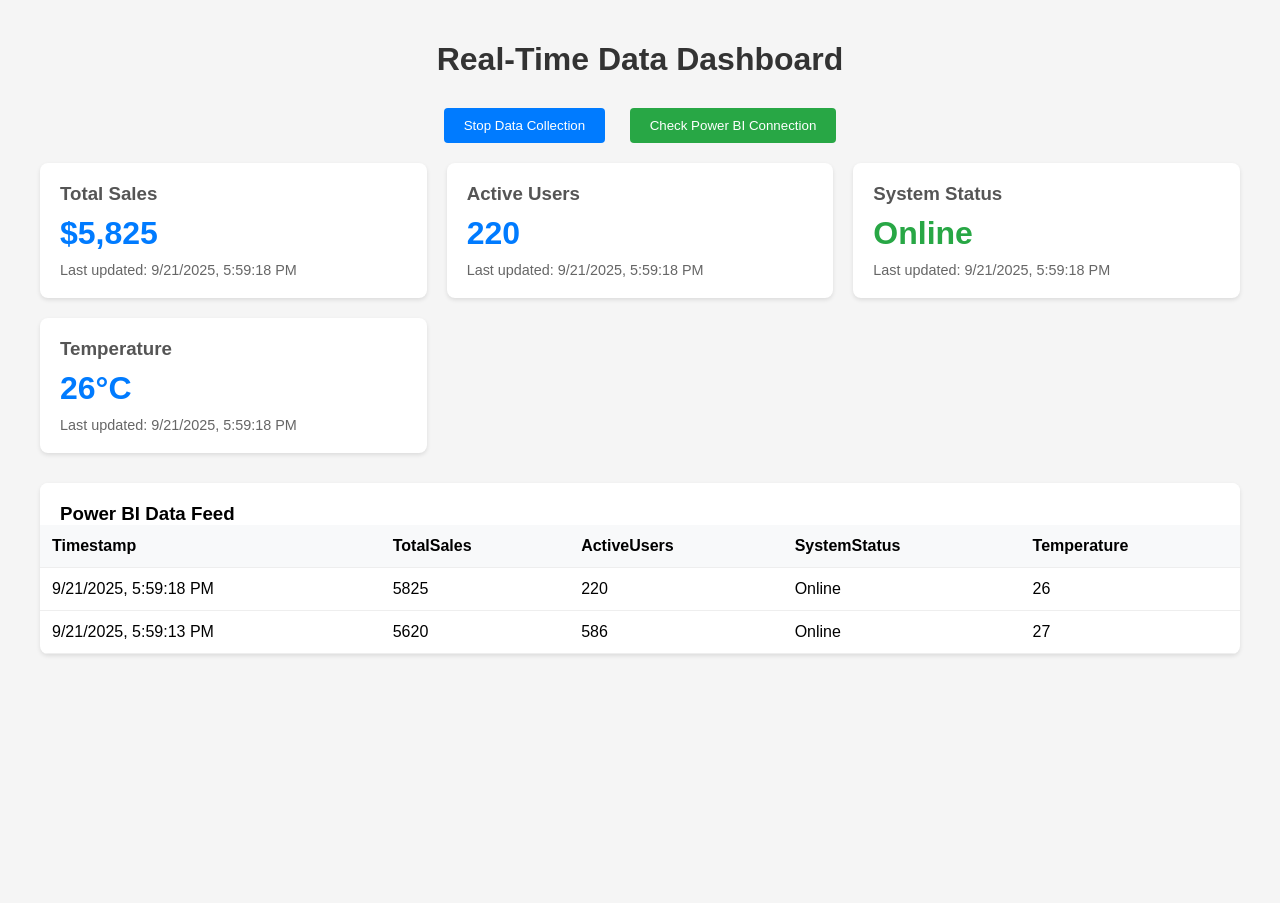
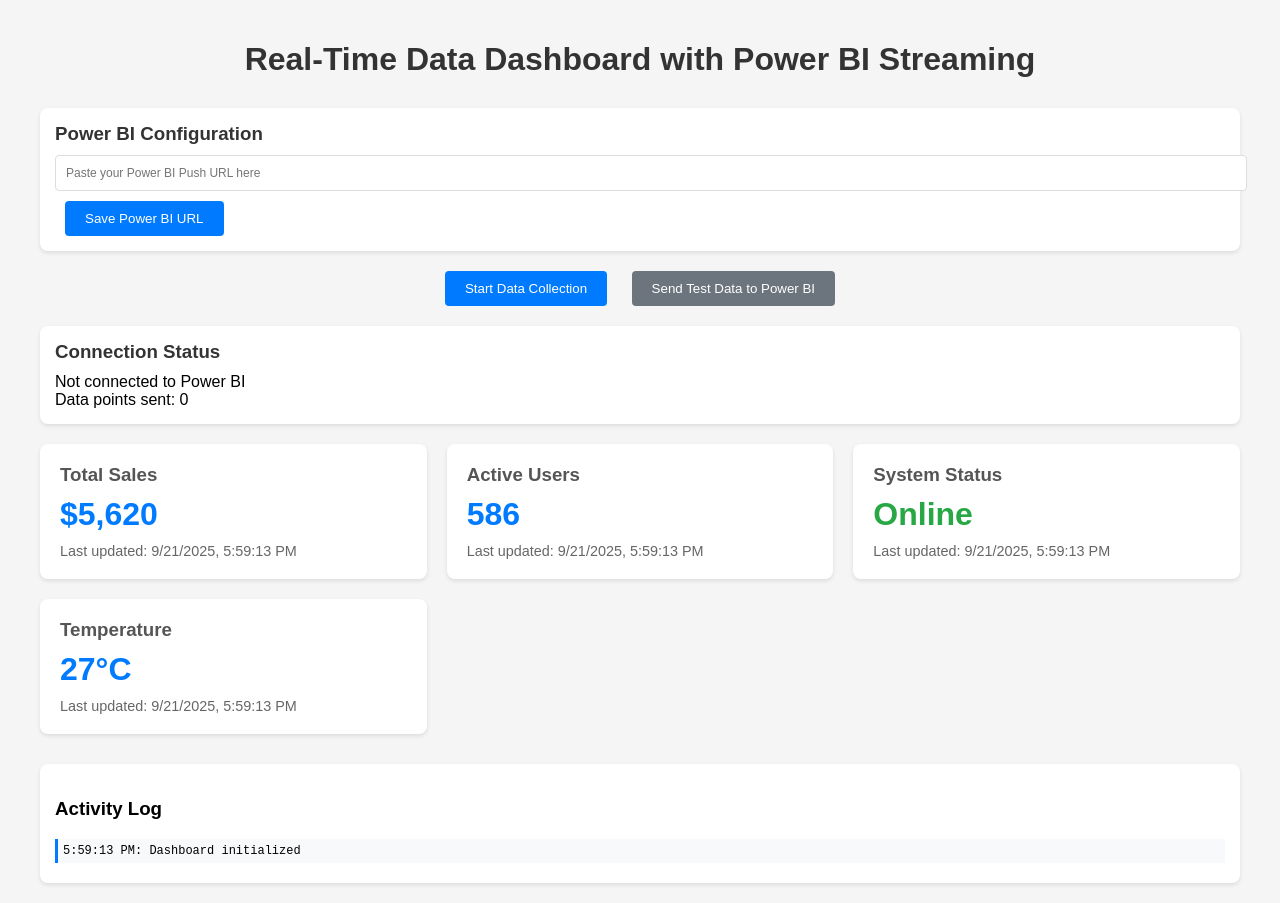
Before and after one commit to Niraj3110cmd/Nirajfirstwebsite, a plain HTML site: page index.html in a window 1280 px wide. Both pictures are taken after a click on the button "Start Data Collection". Before the commit the page ends 800 px from the top, so only its background shows below. Drawn offline with Linux system fonts and the light colour scheme.

Commit message:
index.html
get real time data

```diff
--- a/index.html
+++ b/index.html
@@ -54,29 +54,6 @@
             margin-top: 10px;
         }
 
-        .data-table {
-            background: white;
-            border-radius: 8px;
-            overflow: hidden;
-            box-shadow: 0 2px 4px rgba(0,0,0,0.1);
-        }
-
-        table {
-            width: 100%;
-            border-collapse: collapse;
-        }
-
-        th, td {
-            padding: 12px;
-            text-align: left;
-            border-bottom: 1px solid #eee;
-        }
-
-        th {
-            background-color: #f8f9fa;
-            font-weight: bold;
-        }
-
         .status-online {
             color: #28a745;
         }
@@ -104,22 +81,94 @@
             background-color: #0056b3;
         }
 
-        #exportData {
+        button:disabled {
+            background-color: #6c757d;
+            cursor: not-allowed;
+        }
+
+        #statusMessage {
             background-color: #28a745;
         }
 
-        #exportData:hover {
-            background-color: #1e7e34;
+        .status-box {
+            background: white;
+            padding: 15px;
+            border-radius: 8px;
+            box-shadow: 0 2px 4px rgba(0,0,0,0.1);
+            margin-bottom: 20px;
+        }
+
+        .status-box h3 {
+            margin: 0 0 10px 0;
+            color: #333;
+        }
+
+        .status-success {
+            color: #28a745;
+            font-weight: bold;
+        }
+
+        .status-error {
+            color: #dc3545;
+            font-weight: bold;
+        }
+
+        .url-input {
+            width: 100%;
+            padding: 10px;
+            margin-bottom: 10px;
+            border: 1px solid #ddd;
+            border-radius: 4px;
+            font-size: 12px;
+        }
+
+        .data-log {
+            background: white;
+            padding: 15px;
+            border-radius: 8px;
+            box-shadow: 0 2px 4px rgba(0,0,0,0.1);
+            max-height: 300px;
+            overflow-y: auto;
+        }
+
+        .log-entry {
+            padding: 5px;
+            margin: 5px 0;
+            background: #f8f9fa;
+            border-left: 3px solid #007bff;
+            font-family: monospace;
+            font-size: 12px;
+        }
+
+        .log-success {
+            border-left-color: #28a745;
+        }
+
+        .log-error {
+            border-left-color: #dc3545;
         }
     </style>
 </head>
 <body>
     <div class="container">
-        <h1>Real-Time Data Dashboard</h1>
+        <h1>Real-Time Data Dashboard with Power BI Streaming</h1>
+
+        <div class="status-box">
+            <h3>Power BI Configuration</h3>
+            <input type="text" id="powerBiUrl" class="url-input" placeholder="Paste your Power BI Push URL here">
+            <button onclick="savePowerBiUrl()">Save Power BI URL</button>
+            <div id="urlStatus"></div>
+        </div>
 
         <div class="controls">
-            <button onclick="toggleDataCollection()">Start Data Collection</button>
-            <button id="exportData" onclick="exportData()">Check Power BI Connection</button>
+            <button onclick="toggleDataCollection()" id="toggleButton">Start Data Collection</button>
+            <button onclick="sendTestData()" id="testButton" disabled>Send Test Data to Power BI</button>
+        </div>
+
+        <div class="status-box">
+            <h3>Connection Status</h3>
+            <div id="connectionStatus">Not connected to Power BI</div>
+            <div id="dataCount">Data points sent: 0</div>
         </div>
 
         <div class="dashboard">
@@ -148,48 +197,53 @@
             </div>
         </div>
 
-        <div class="data-table">
-            <h3 style="padding: 20px 20px 0 20px; margin: 0; background: white;">Power BI Data Feed</h3>
-            <table id="powerbi-table">
-                <thead>
-                    <tr>
-                        <th>Timestamp</th>
-                        <th>TotalSales</th>
-                        <th>ActiveUsers</th>
-                        <th>SystemStatus</th>
-                        <th>Temperature</th>
-                    </tr>
-                </thead>
-                <tbody id="dataTableBody">
-                    <!-- Power BI will read this table -->
-                </tbody>
-            </table>
+        <div class="data-log">
+            <h3>Activity Log</h3>
+            <div id="logContainer"></div>
         </div>
     </div>
 
     <script>
-        // Global variables to store our data
-        let dataCollection = [];
+        // Global variables
         let isCollecting = false;
         let dataInterval;
+        let powerBiUrl = '';
+        let dataSentCount = 0;
 
-        // Simulate real-time data generation
+        // Save Power BI URL
+        function savePowerBiUrl() {
+            const urlInput = document.getElementById('powerBiUrl');
+            const url = urlInput.value.trim();
+
+            if (url && url.includes('api.powerbi.com')) {
+                powerBiUrl = url;
+                document.getElementById('urlStatus').innerHTML = '<span class="status-success">✓ Power BI URL saved successfully</span>';
+                document.getElementById('testButton').disabled = false;
+                document.getElementById('connectionStatus').innerHTML = '<span class="status-success">Ready to send data to Power BI</span>';
+                logMessage('Power BI URL configured successfully', 'success');
+            } else {
+                document.getElementById('urlStatus').innerHTML = '<span class="status-error">✗ Invalid Power BI URL</span>';
+                logMessage('Invalid Power BI URL provided', 'error');
+            }
+        }
+
+        // Generate random data
         function generateRandomData() {
             return {
-                timestamp: new Date().toISOString(),
-                totalSales: Math.floor(Math.random() * 10000) + 5000,
-                activeUsers: Math.floor(Math.random() * 500) + 100,
-                systemStatus: Math.random() > 0.1 ? 'Online' : 'Offline',
-                temperature: Math.floor(Math.random() * 15) + 18
+                Timestamp: new Date().toISOString(),
+                TotalSales: Math.floor(Math.random() * 10000) + 5000,
+                ActiveUsers: Math.floor(Math.random() * 500) + 100,
+                SystemStatus: Math.random() > 0.1 ? 'Online' : 'Offline',
+                Temperature: Math.floor(Math.random() * 15) + 18
             };
         }
 
-        // Update the dashboard with new data
+        // Update dashboard display
         function updateDashboard(data) {
-            document.getElementById('totalSales').textContent = '$' + data.totalSales.toLocaleString();
-            document.getElementById('activeUsers').textContent = data.activeUsers;
-            document.getElementById('systemStatus').textContent = data.systemStatus;
-            document.getElementById('temperature').textContent = data.temperature + '°C';
+            document.getElementById('totalSales').textContent = '$' + data.TotalSales.toLocaleString();
+            document.getElementById('activeUsers').textContent = data.ActiveUsers;
+            document.getElementById('systemStatus').textContent = data.SystemStatus;
+            document.getElementById('temperature').textContent = data.Temperature + '°C';
 
             // Update timestamps
             const now = new Date().toLocaleString();
@@ -200,102 +254,113 @@
 
             // Update system status color
             const statusElement = document.getElementById('systemStatus');
-            if (data.systemStatus === 'Online') {
+            if (data.SystemStatus === 'Online') {
                 statusElement.className = 'value status-online';
             } else {
                 statusElement.className = 'value status-offline';
             }
         }
 
-        // Add data to the table (formatted for Power BI)
-        function addDataToTable(data) {
-            const tableBody = document.getElementById('dataTableBody');
-            const row = tableBody.insertRow(0); // Insert at the top
+        // Send data to Power BI
+        async function sendToPowerBI(data) {
+            if (!powerBiUrl) {
+                logMessage('Power BI URL not configured', 'error');
+                return false;
+            }
 
-            row.insertCell(0).textContent = new Date(data.timestamp).toLocaleString();
-            row.insertCell(1).textContent = data.totalSales;
-            row.insertCell(2).textContent = data.activeUsers;
-            row.insertCell(3).textContent = data.systemStatus;
-            row.insertCell(4).textContent = data.temperature;
+            try {
+                const response = await fetch(powerBiUrl, {
+                    method: 'POST',
+                    headers: {
+                        'Content-Type': 'application/json',
+                    },
+                    body: JSON.stringify([data])
+                });
 
-            // Keep all rows (no deletion) for Power BI to read all historical data
-            // Power BI will read all rows in the table
+                if (response.ok) {
+                    dataSentCount++;
+                    document.getElementById('dataCount').textContent = `Data points sent: ${dataSentCount}`;
+                    document.getElementById('connectionStatus').innerHTML = '<span class="status-success">✓ Connected and sending data</span>';
+                    logMessage(`Data sent successfully: Sales=$${data.TotalSales}, Users=${data.ActiveUsers}, Status=${data.SystemStatus}`, 'success');
+                    return true;
+                } else {
+                    logMessage(`Error sending data: ${response.status} - ${response.statusText}`, 'error');
+                    return false;
+                }
+            } catch (error) {
+                logMessage(`Network error: ${error.message}`, 'error');
+                document.getElementById('connectionStatus').innerHTML = '<span class="status-error">✗ Connection error</span>';
+                return false;
+            }
+        }
 
-            // Update Power BI endpoint
-            createDataEndpoint();
+        // Log messages
+        function logMessage(message, type = 'info') {
+            const logContainer = document.getElementById('logContainer');
+            const logEntry = document.createElement('div');
+            logEntry.className = `log-entry log-${type}`;
+            logEntry.textContent = `${new Date().toLocaleTimeString()}: ${message}`;
+            logContainer.insertBefore(logEntry, logContainer.firstChild);
+
+            // Keep only last 20 log entries
+            while (logContainer.children.length > 20) {
+                logContainer.removeChild(logContainer.lastChild);
+            }
         }
 
         // Toggle data collection
         function toggleDataCollection() {
-            const button = event.target;
+            const button = document.getElementById('toggleButton');
 
             if (!isCollecting) {
+                if (!powerBiUrl) {
+                    alert('Please configure your Power BI URL first!');
+                    return;
+                }
+
                 isCollecting = true;
                 button.textContent = 'Stop Data Collection';
 
-                // Collect data every 3 seconds
-                dataInterval = setInterval(() => {
+                // Send data every 5 seconds
+                dataInterval = setInterval(async () => {
                     const newData = generateRandomData();
-                    dataCollection.push(newData);
                     updateDashboard(newData);
-                    addDataToTable(newData);
-                }, 3000);
+                    await sendToPowerBI(newData);
+                }, 5000);
 
-                // Generate initial data
+                // Send initial data
                 const initialData = generateRandomData();
-                dataCollection.push(initialData);
                 updateDashboard(initialData);
-                addDataToTable(initialData);
+                sendToPowerBI(initialData);
+
+                logMessage('Data collection started', 'success');
 
             } else {
                 isCollecting = false;
                 button.textContent = 'Start Data Collection';
                 clearInterval(dataInterval);
+                logMessage('Data collection stopped', 'info');
             }
         }
 
-        // Create Power BI endpoint data
-        function getPowerBIData() {
-            return dataCollection;
+        // Send test data
+        async function sendTestData() {
+            const testData = generateRandomData();
+            updateDashboard(testData);
+            const success = await sendToPowerBI(testData);
+
+            if (success) {
+                alert('Test data sent successfully to Power BI!');
+            } else {
+                alert('Failed to send test data. Check the activity log for details.');
+            }
         }
 
-        // Create API endpoint for Power BI to consume
-        function createDataEndpoint() {
-            // This creates a JSON endpoint that Power BI can read
-            const dataDiv = document.getElementById('powerbi-data');
-            if (!dataDiv) {
-                const div = document.createElement('div');
-                div.id = 'powerbi-data';
-                div.style.display = 'none';
-                document.body.appendChild(div);
-            }
-
-            // Update the hidden div with JSON data
-            document.getElementById('powerbi-data').textContent = JSON.stringify(dataCollection);
-        }
-
-        // Export current data view for Power BI
-        function exportData() {
-            if (dataCollection.length === 0) {
-                alert('No data available. Start data collection first!');
-                return;
-            }
-
-            alert(`Data is ready for Power BI connection!
-
-Current data points: ${dataCollection.length}
-
-To connect in Power BI:
-1. Get Data → Web
-2. Use this page's URL
-3. Power BI will automatically detect the data table`);
-        }
-
-        // Initialize with some sample data on page load
+        // Initialize
         window.onload = function() {
             const sampleData = generateRandomData();
             updateDashboard(sampleData);
-            addDataToTable(sampleData);
+            logMessage('Dashboard initialized', 'info');
         };
     </script>
 </body>
```
